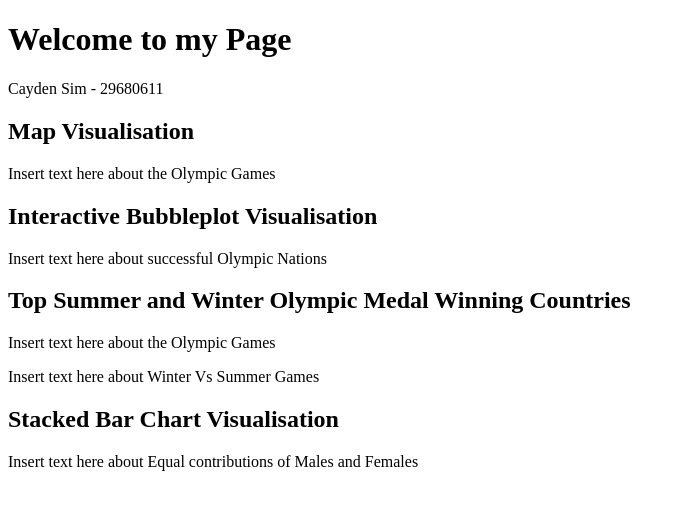
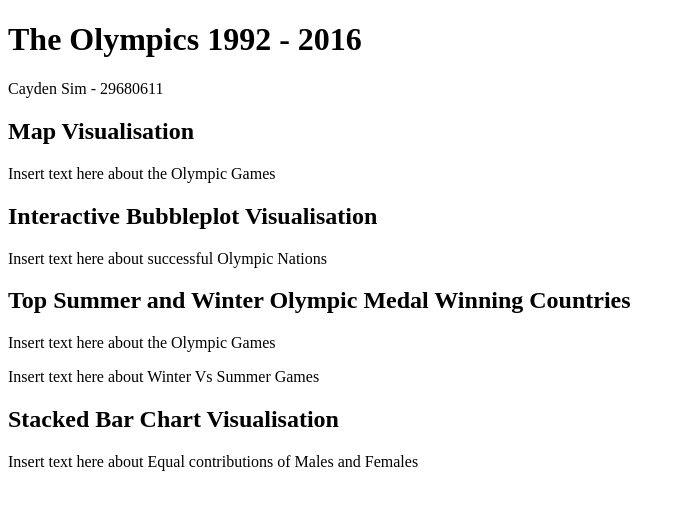
Before and after one commit to caydensim/FIT3179, a plain HTML site: page index.html in a window 1280 px wide. Shown: the whole page, without its empty margins (0-685 px from the left). Drawn offline with Linux system fonts and the light colour scheme; a script that the page names is missing.

Commit message:
Update index.html

```diff
--- a/index.html
+++ b/index.html
@@ -8,7 +8,7 @@
   <script src="https://cdn.jsdelivr.net/npm/vega-embed@6"></script>
 </head>
 <body>
-  <h1> Welcome to my Page </h1>
+  <h1> The Olympics 1992 - 2016 </h1>
   <div>
   <p> Cayden Sim - 29680611 </p>
   </div>
```
